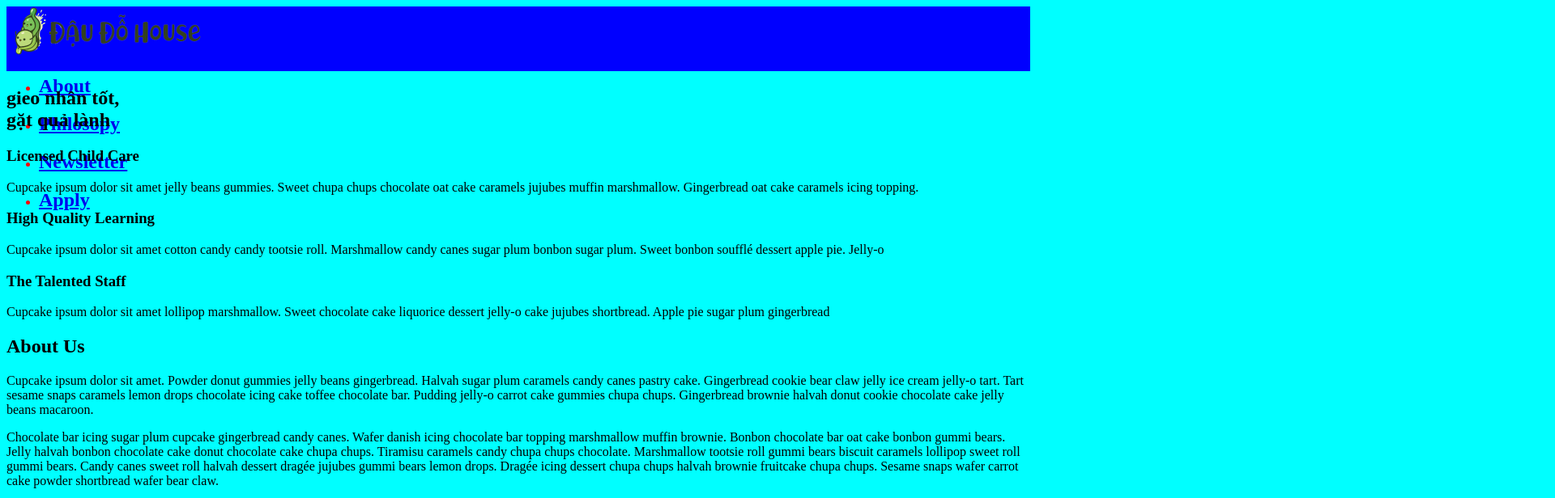
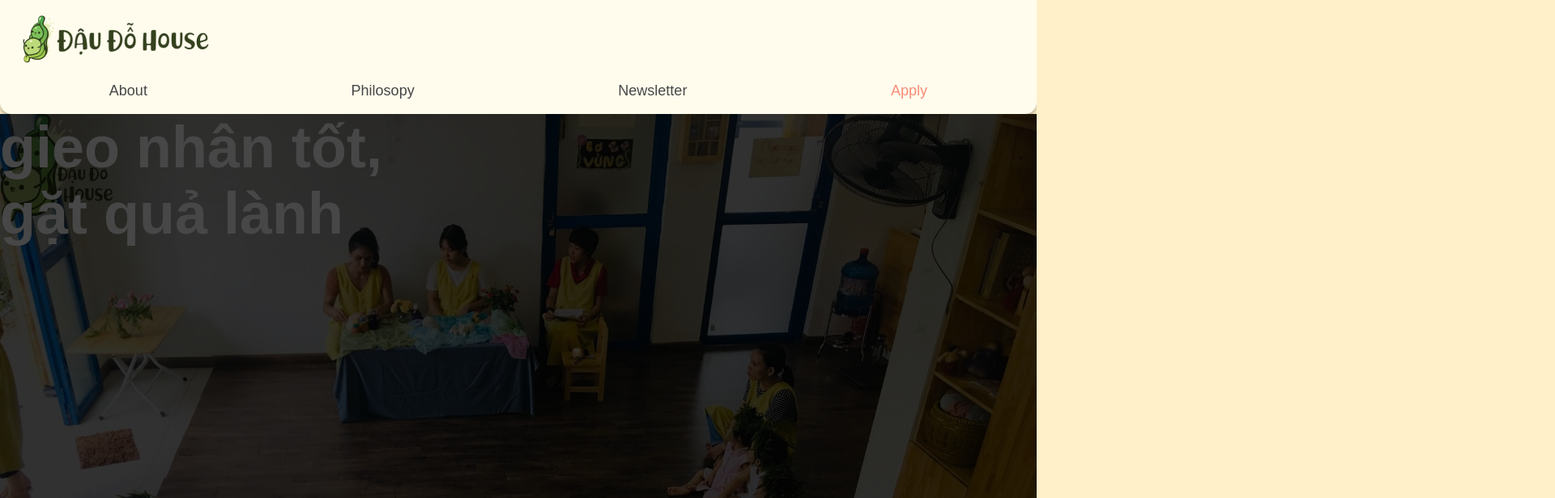
Before and after one commit to RicardoSerranoPena/dau-do-kg, a Nuxt app: page / in a window 1280 px wide. Shown: the top 616 px of the page at 81% size, 1920 px wide, since content can reach past the window. Built offline with nearby package versions, Linux system fonts and the light colour scheme.

Commit message:
WIP: styling index page

```diff
--- a/assets/css/styles.css
+++ b/assets/css/styles.css
@@ -1,3 +1,23 @@
+/* variables */
+:root {
+  /* colors */
+  --clr-primary: #fbd500;
+  --clr-secondary: #1d6e2f;
+  --clr-tertiary: #fff0ca;
+  --clr-accent: #fc8c78;
+  --clr-text-dark: #474747;
+  --clr-text-light: #fffced;
+
+  /* fonts */
+  --ff-title: ;
+  --ff-sans: 'Montserrat', sans-serif;
+
+  /* effects */
+  --bx-shadow: 0px 4px 4px 0px rgba(0, 0, 0, 0.25);
+  --bx-logo-shadow: 10px 10px 10px 0px rgba(71, 71, 71, 0.3);
+  --border-rd: 0 0 0.8em 0.8em;
+}
+
 *,
 *::before,
 *::after {
@@ -6,8 +26,86 @@
 
 html {
   box-sizing: border-box;
-  font-family: 'Crimson Text', serif;
+  font-family: var(--ff-sans);
+  color: var(--clr-text-dark);
+  font-size: 1.125rem;
+  background-color: var(--clr-tertiary);
 }
+
 body {
-  background-color: aqua;
+  margin: 0;
 }
+
+img {
+  display: block;
+  max-width: 100%;
+}
+
+/* Typography */
+
+h1,
+h2,
+h3,
+h4,
+p {
+  margin: 0;
+}
+
+h2,
+h3 {
+  font-size: 4rem;
+}
+
+p {
+  margin-bottom: 0.85em;
+}
+
+/* navigation */
+nav {
+  background-color: var(--clr-text-light);
+  padding: 0.5em;
+  border-radius: var(--border-rd);
+  box-shadow: var(--bx-shadow);
+}
+
+nav ul {
+  display: flex;
+  list-style: none;
+  margin: 0;
+  padding: 0;
+  justify-content: space-around;
+}
+
+nav a {
+  display: inline-block;
+  padding: 0.5em;
+  text-decoration: none;
+  color: var(--clr-text-dark);
+}
+
+nav a:hover,
+nav a:focus {
+  color: var(--clr-primary);
+  text-decoration: underline;
+}
+
+nav ul li:last-child a {
+  color: var(--clr-accent);
+}
+
+nav ul li:last-child a:hover,
+nav ul li:last-child a:focus {
+  color: var(--clr-primary);
+  text-decoration: underline;
+}
+
+/* buttons */
+
+/* Homepage Styles */
+
+.hero {
+  height: 100vh;
+  background-color: #333;
+  background-image: url(~/assets/images/daodo-circle.jpg);
+  background-blend-mode: multiply;
+}
--- a/components/Header.vue
+++ b/components/Header.vue
@@ -1,19 +1,22 @@
 <template>
   <header>
     <nav>
-      <img src="~/assets/images/Title-logo.png" />
+      <h1 hidden>ĐẬU ĐỖ HOUSE</h1>
+      <nuxt-link to="/"
+        ><img class="logo" src="~/assets/images/Title-logo.png"
+      /></nuxt-link>
       <ul>
         <li>
-          <h2><a href="#">About</a></h2>
+          <a href="#">About</a>
         </li>
         <li>
-          <h2><a href="#">Philosopy</a></h2>
+          <a href="#">Philosopy</a>
         </li>
         <li>
-          <h2><a href="#">Newsletter</a></h2>
+          <a href="#">Newsletter</a>
         </li>
         <li>
-          <h2><a href="#">Apply</a></h2>
+          <a href="#">Apply</a>
         </li>
       </ul>
     </nav>
@@ -24,10 +27,4 @@
 export default {}
 </script>
 
-<style scoped>
-header {
-  height: 10vh;
-  background-color: blue;
-  color: red;
-}
-</style>
+<style scoped></style>
```
Also changed, not shown: assets/images/daodo-circle.jpg (added).
